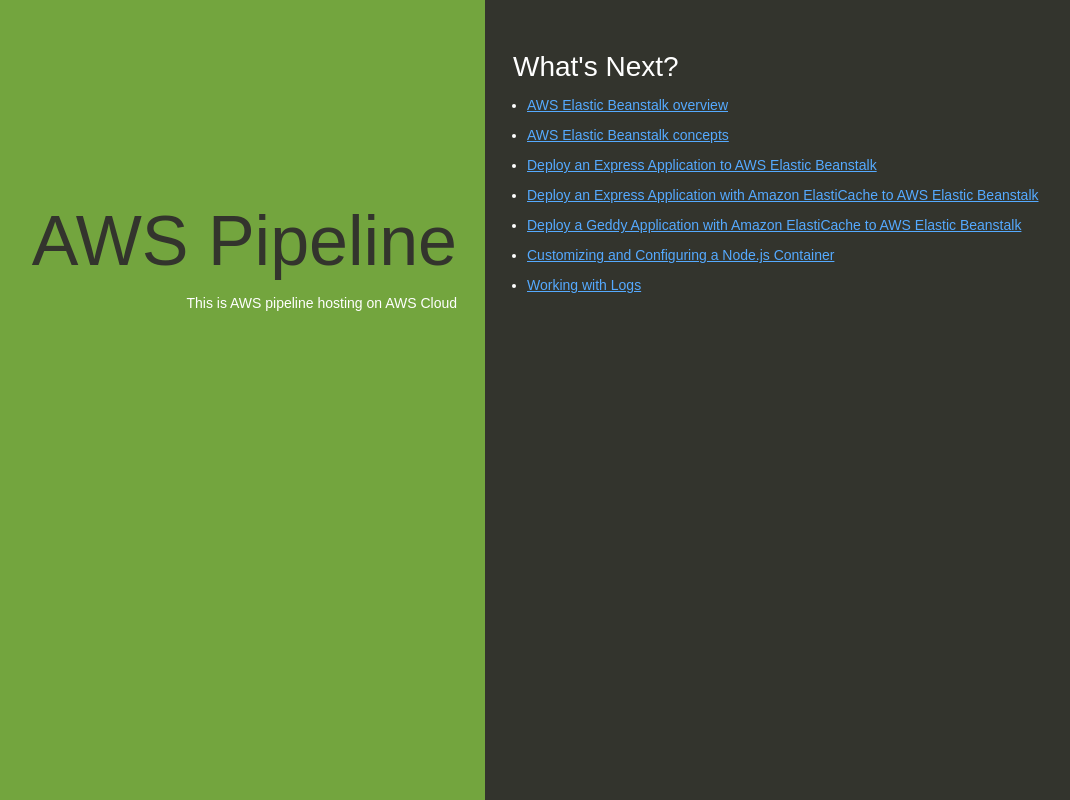
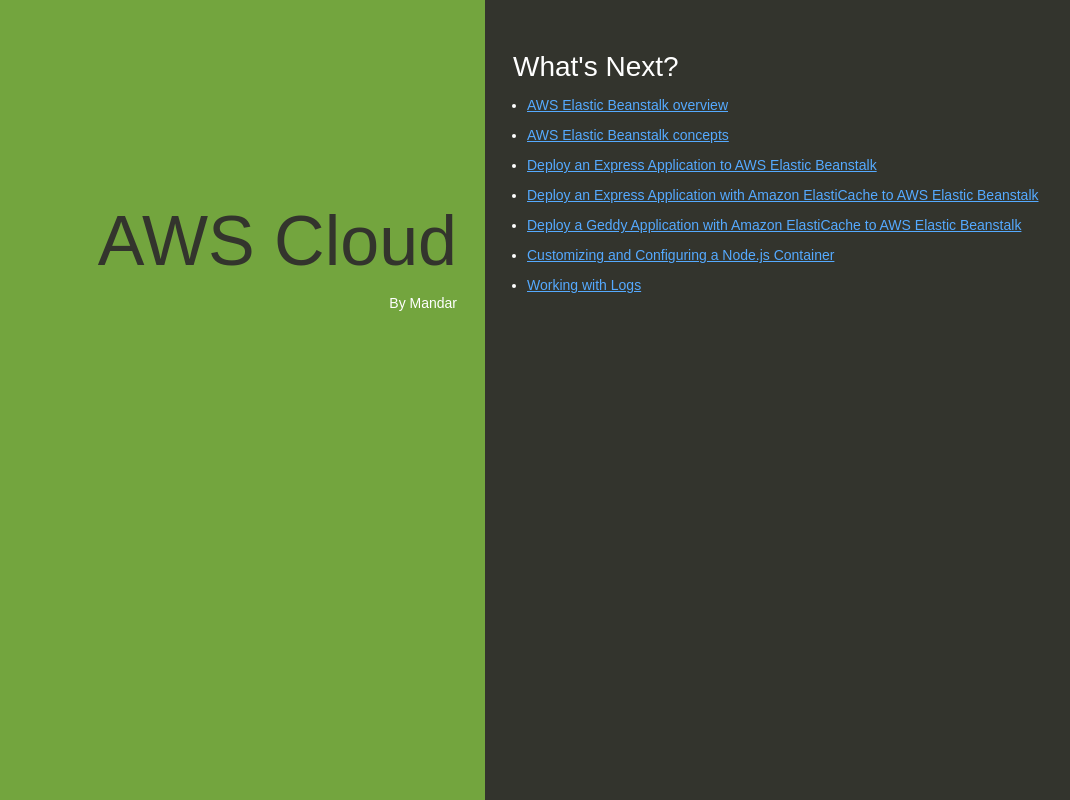
Before and after one commit to Roshani-1992/DemoAWSPipeline, a website: page index.html in a window 1280 px wide. Shown: the whole page, without its empty margins (155-1225 px from the left). Drawn offline with Linux system fonts and the light colour scheme.

Commit message:
version 2

```diff
--- a/index.html
+++ b/index.html
@@ -74,8 +74,8 @@
   </head>
   <body>
     <div class="textColumn">
-      <h1>AWS Pipeline</h1>
-      <p>This is AWS pipeline hosting on AWS Cloud</p>
+      <h1>AWS Cloud</h1>
+      <p>By Mandar</p>
     </div>
     <div class="linksColumn">
       <h2>What's Next?</h2>
```
